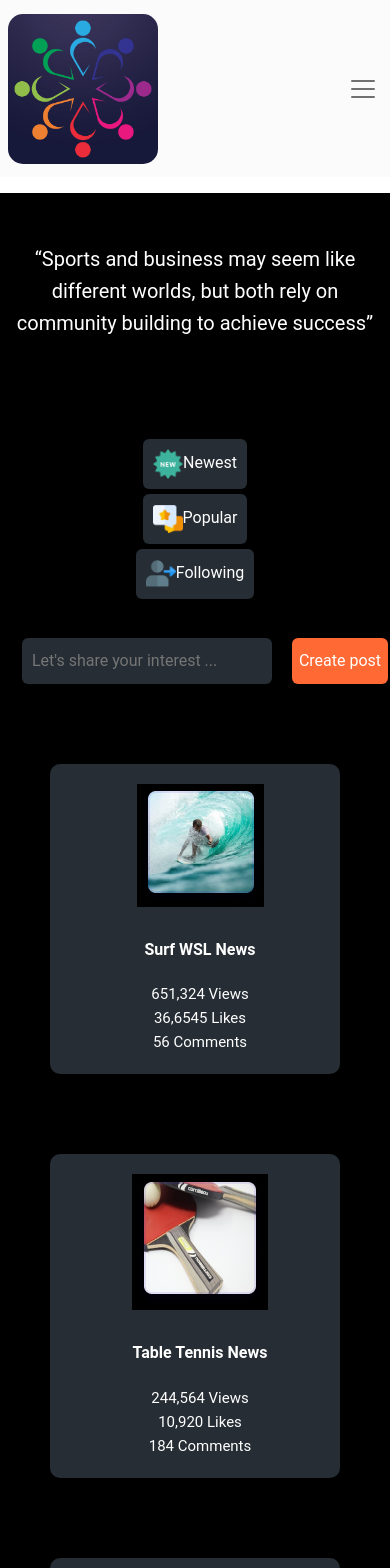
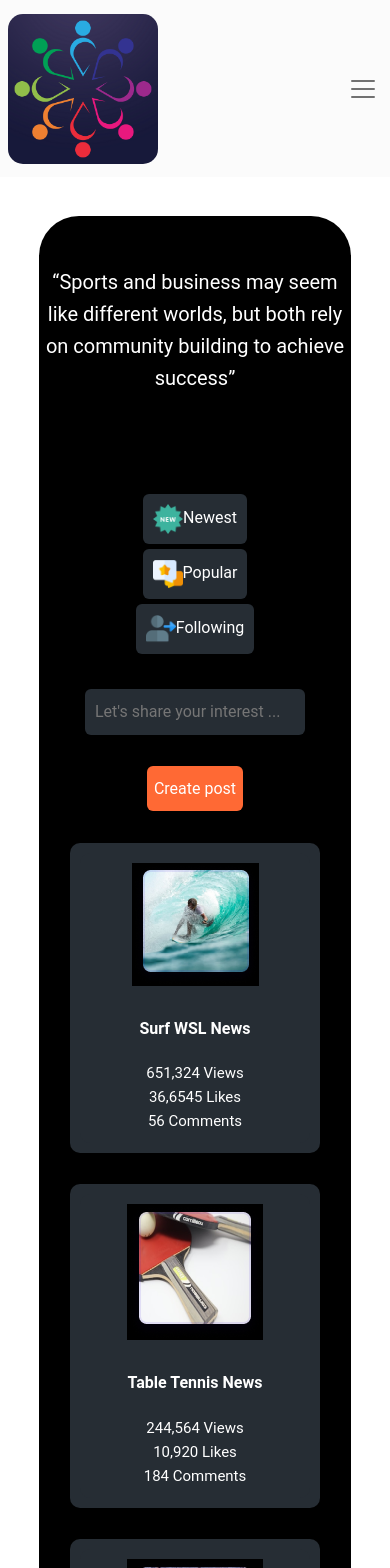
Before and after one commit to BoostMyAthlete/BoostMyAthlete, a React (Vite) app in the folder frontend/: page /community in a window 390 px wide. Shown: the top 1568 px of the page. Built offline with nearby package versions, Linux system fonts and the light colour scheme.

Commit message:
some styling on community page

```diff
--- a/frontend/src/components/DiscussionBoard/DiscussionBoard.css
+++ b/frontend/src/components/DiscussionBoard/DiscussionBoard.css
@@ -153,6 +153,9 @@
       display: flex;
       flex-direction: column;
     }
+    .post-box{
+      margin:10%
+    }
     .post-stats{
       margin:0;
       display: flex;
@@ -163,6 +166,7 @@
     }
     .post-image{
       margin:0;
+      scale: 0.5em;
     }
     .post-text{
       align-self: center;
@@ -171,14 +175,26 @@
       display: none;
     }
     .post-input{
-      width: 250px;
+      width: 220px;
+      margin-bottom: 10%;
     }
   }
   @media screen and (max-width:1023px) {
     .profile-picture{
       display: none;
     }
+    .post-box{
+      padding-left: 0;
+      padding: 10px;
+    }
     .post-box-content{
+      display: grid;
       margin:0;
     }
+    .post-image{
+      margin-right: 0;
+    }
+    .post-stats{
+      margin-top: 0%;
+    }
   }
--- a/frontend/src/pages/CommunityPage/CommunityPage.jsx
+++ b/frontend/src/pages/CommunityPage/CommunityPage.jsx
@@ -1,12 +1,13 @@
 import React from "react";
 import DiscussionBoard from "@components/DiscussionBoard/DiscussionBoard";
 import MeetupEvents from "@components/MeetupEvents/MeetupEvents";
+import "./community.css"
 
 
 
 function CommunityPage() {
   return (
-    <div style={{ backgroundColor: "#000000", paddingBottom: "100px" }}>
+    <div className="communityContent"style={{ backgroundColor: "#000000", paddingBottom: "100px" }}>
       <div style={{ color:"#fff", textAlign: "center", fontSize: "20px", paddingTop: "50px", paddingBottom: "30px" }}>
         “Sports and business may seem like different worlds, but both rely on community building to achieve success”
       </div>
--- /dev/null
+++ b/frontend/src/pages/CommunityPage/community.css
@@ -0,0 +1,9 @@
+.communityContent{
+    margin:10vh;
+    border-radius: 40px;
+}
+@media screen and (max-width:764px) {
+    .communityContent{
+        margin:10%;
+    }
+}
```
